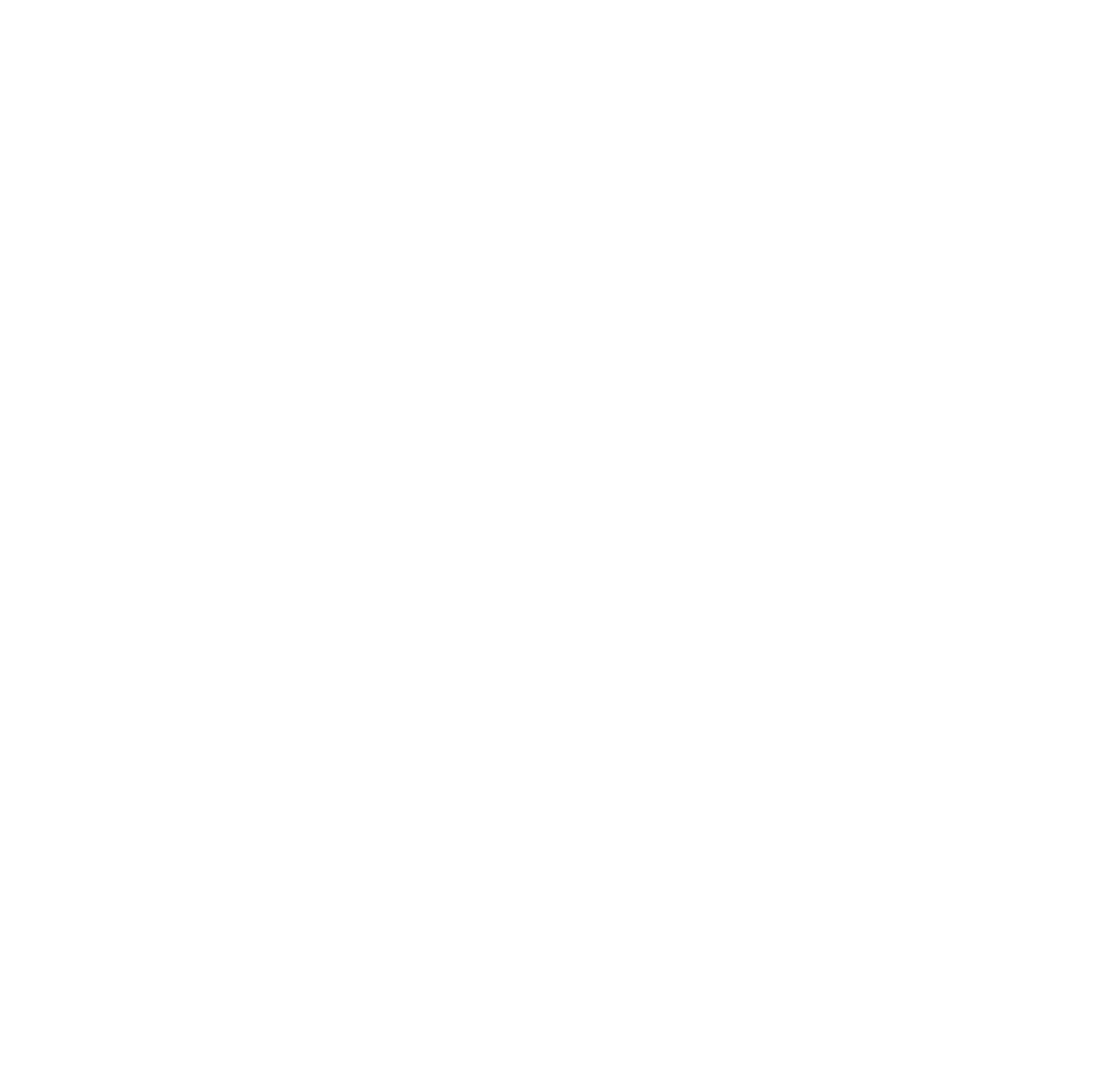
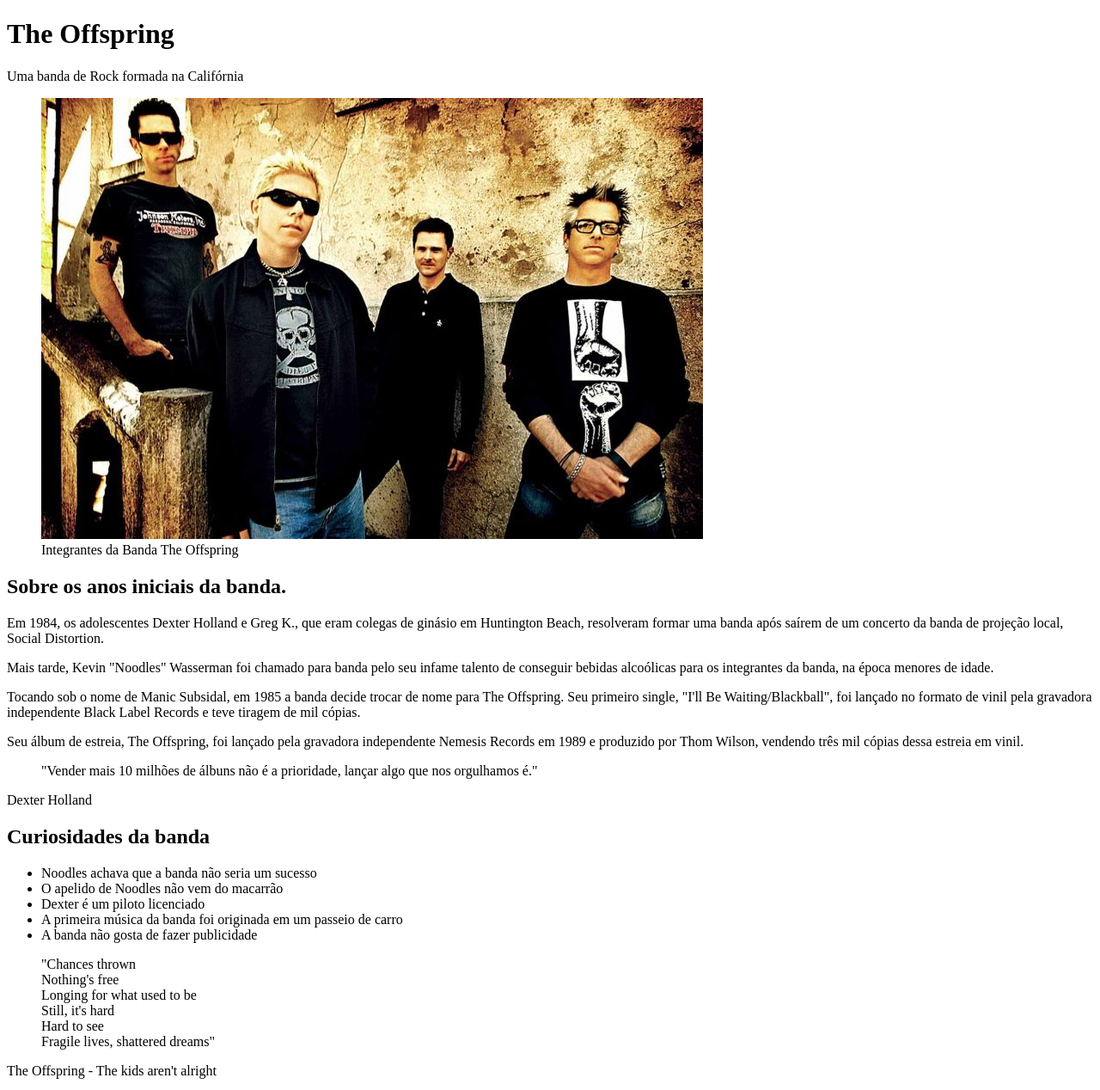
Before and after one commit to amanciio/tribute-theOffspring, a plain HTML site: page index.html in a window 1280 px wide. Shown: the top 1268 px of the page at 86% size. Before the commit the page ends 800 px from the top, so only its background shows below. Drawn offline with Linux system fonts and the light colour scheme.

Commit message:
add favicon, concluindo html

```diff
--- a/css/style.css
+++ b/css/style.css
@@ -1,6 +1,6 @@
 /* Reset default CSS */
-* {
+/* * {
     margin: 0;
     padding: 0;
     box-sizing: border-box;
-}
+} */
--- a/index.html
+++ b/index.html
@@ -7,11 +7,76 @@
     <meta name="viewport" content="width=device-width, initial-scale=1.0">
     <title>Tributo a banda The Offspring</title>
     <link rel="stylesheet" href="css/style.css">
+    <link rel="shortcut icon" href="assets/hand.png" type="image/x-png">
 </head>
 
 <body>
 
-
+    <div class="container">
+        <header>
+            <h1 class="main-title">The Offspring</h1>
+            <p class="main-paragraph">Uma banda de Rock formada na Califórnia</p>
+        </header>
+        <div class="featured-image">
+            <figure>
+                <img src="images/offspring_1.jpg" alt="A banda The Offspring">
+                <figcaption>Integrantes da Banda The Offspring</figcaption>
+            </figure>
+        </div>
+        <div class="biography-container">
+            <h2>Sobre os anos iniciais da banda.</h2>
+            <p> Em 1984, os adolescentes <span class="bold">Dexter Holland e Greg K</span>., que eram colegas de ginásio
+                em Huntington Beach, resolveram formar uma banda após saírem de um concerto da banda de projeção local,
+                Social Distortion.</p>
+            <p> Mais tarde, Kevin "Noodles" Wasserman foi chamado para banda pelo seu <span class="bold">infame talento
+                    de conseguir bebidas alcoólicas</span> para os integrantes da banda, na época menores de idade.</p>
+            <p> Tocando sob o nome de Manic Subsidal, em 1985 a banda decide trocar de nome para <span class="bold">The
+                    Offspring</span>. Seu primeiro single, "I'll Be Waiting/Blackball", foi lançado no formato de vinil
+                pela gravadora independente Black Label Records e teve tiragem de mil cópias. </p>
+            <p> Seu álbum de estreia, The Offspring, foi lançado pela gravadora independente Nemesis Records em 1989 e
+                produzido por Thom Wilson, <span class="bold"> vendendo três mil cópias dessa estreia em vinil.</span>
+            </p>
+        </div>
+        <div class="quotes-container">
+            <blockquote>
+                "Vender mais 10 milhões de álbuns não é a prioridade, lançar algo que
+                nos orgulhamos é."
+            </blockquote>
+            <p>Dexter Holland</p>
+        </div>
+        <div class="curiosities-container">
+            <h2>Curiosidades da banda</h2>
+            <ul>
+                <li>Noodles achava que a banda não seria um sucesso</li>
+                <li>O apelido de Noodles não vem do macarrão</li>
+                <li>Dexter é um <span class="bold">piloto</span> licenciado</li>
+                <li> A primeira música da banda foi originada em um passeio de carro </li>
+                <li>A banda não gosta de fazer publicidade</li>
+            </ul>
+        </div>
+        <div class="quotes-container">
+            <blockquote>
+                "Chances thrown <br />
+                Nothing's free <br />
+                Longing for what used to be <br />
+                Still, it's hard <br />
+                Hard to see <br />
+                Fragile lives, shattered dreams"
+            </blockquote>
+            <p>The Offspring - The kids aren't alright</p>
+        </div>
+        <div class="img-bold">
+            <figure>
+                <img src="images/offspring_2.jpeg" alt="The offspring ao vivo">
+                <figcaption>Dexter Holland liderando a The offspring</figcaption>
+            </figure>
+        </div>
+        <div class="moreinfo-container">
+            <h2>Mais informações:</h2>
+            <p>Confira o site oficial da banda, conheça mais sobre sua história e fique por dentro da programação de
+                shows clicando <a href="https://www.offspring.com/" target="_blank">aqui.</a></p>
+        </div>
+    </div>
 
 </body>
 
```
Also changed, not shown: assets/hand.png (added).
